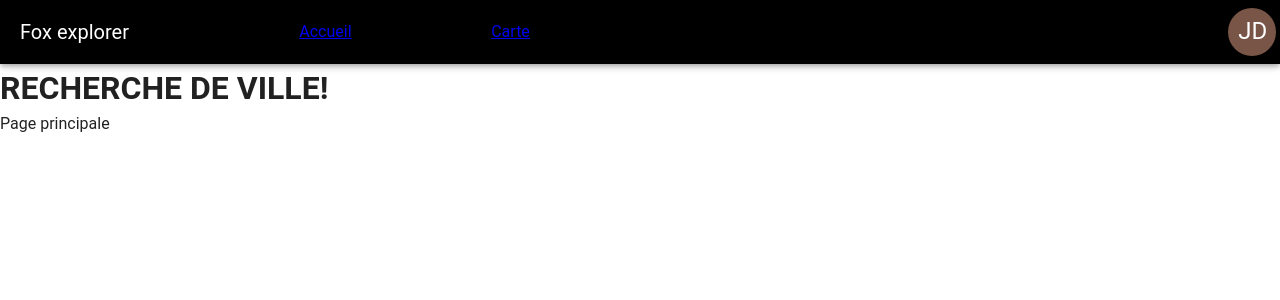
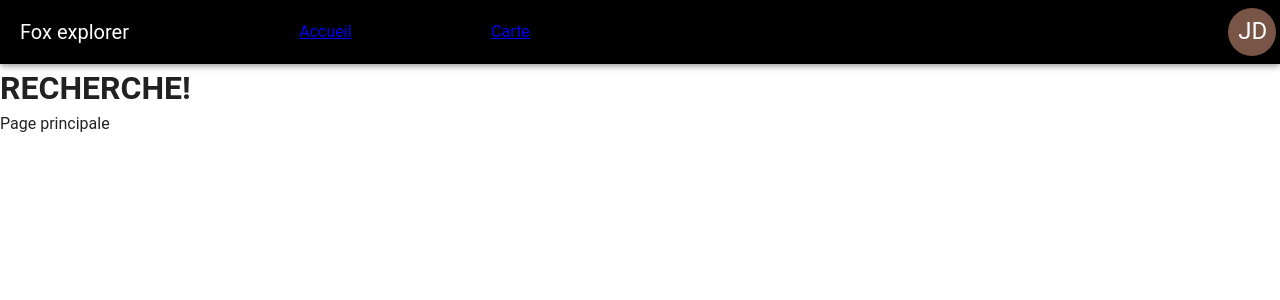
Before and after one commit to MelvinCou/idee, a Vue app in the folder front/: page / in a window 1280 px wide. Shown: the top 300 px of the page. Built offline with nearby package versions, Linux system fonts and the light colour scheme.

Commit message:
fix(front): Fix test

```diff
--- a/front/src/views/HomeView.vue
+++ b/front/src/views/HomeView.vue
@@ -2,7 +2,7 @@
 
 <template>
   <v-main>
-    <h1>RECHERCHE DE VILLE!</h1>
+    <h1>RECHERCHE!</h1>
     <p>Page principale</p>
   </v-main>
 </template>
```
Also changed, not shown: 1 other file (tests, documents, lock files or other folders).
